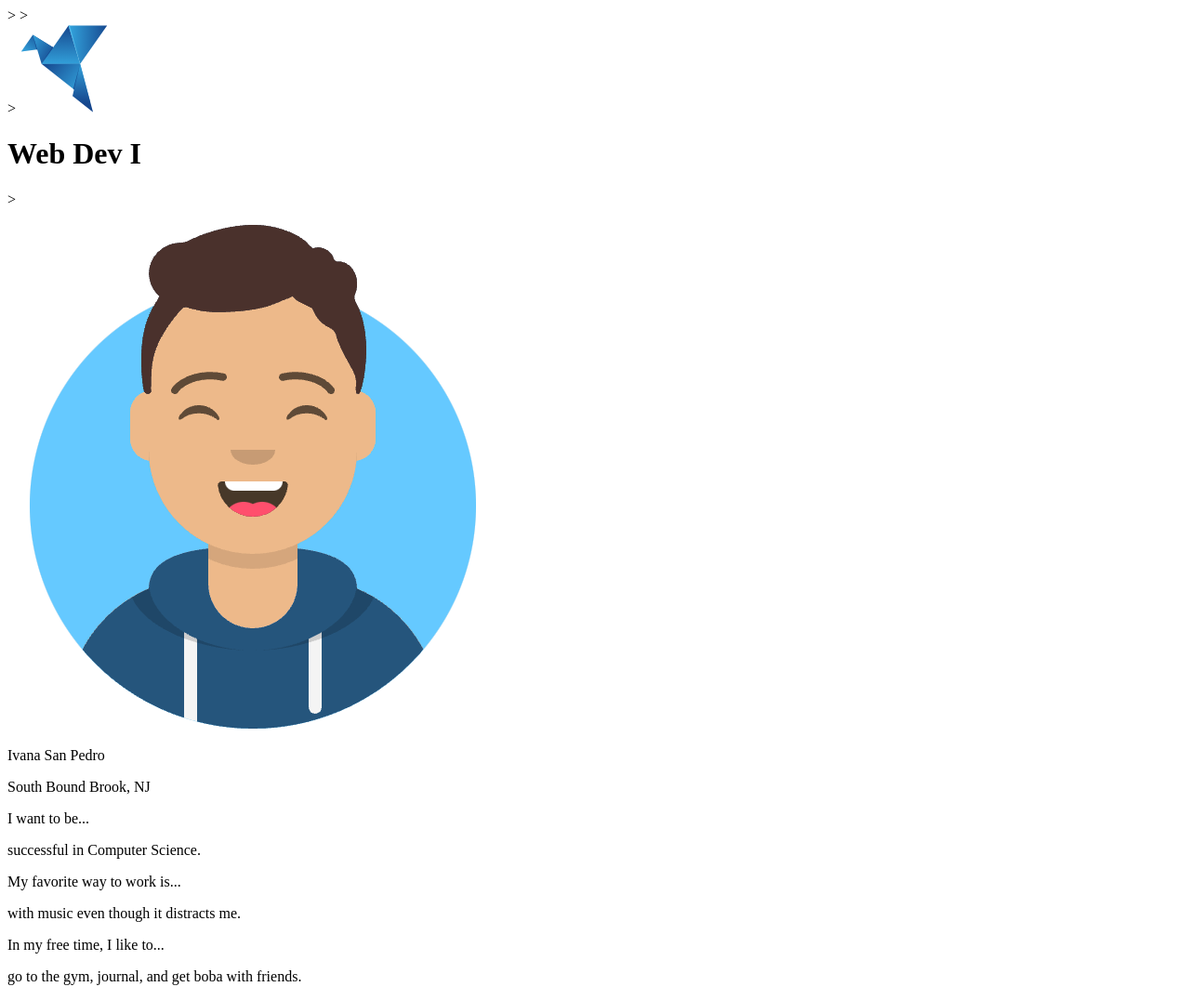
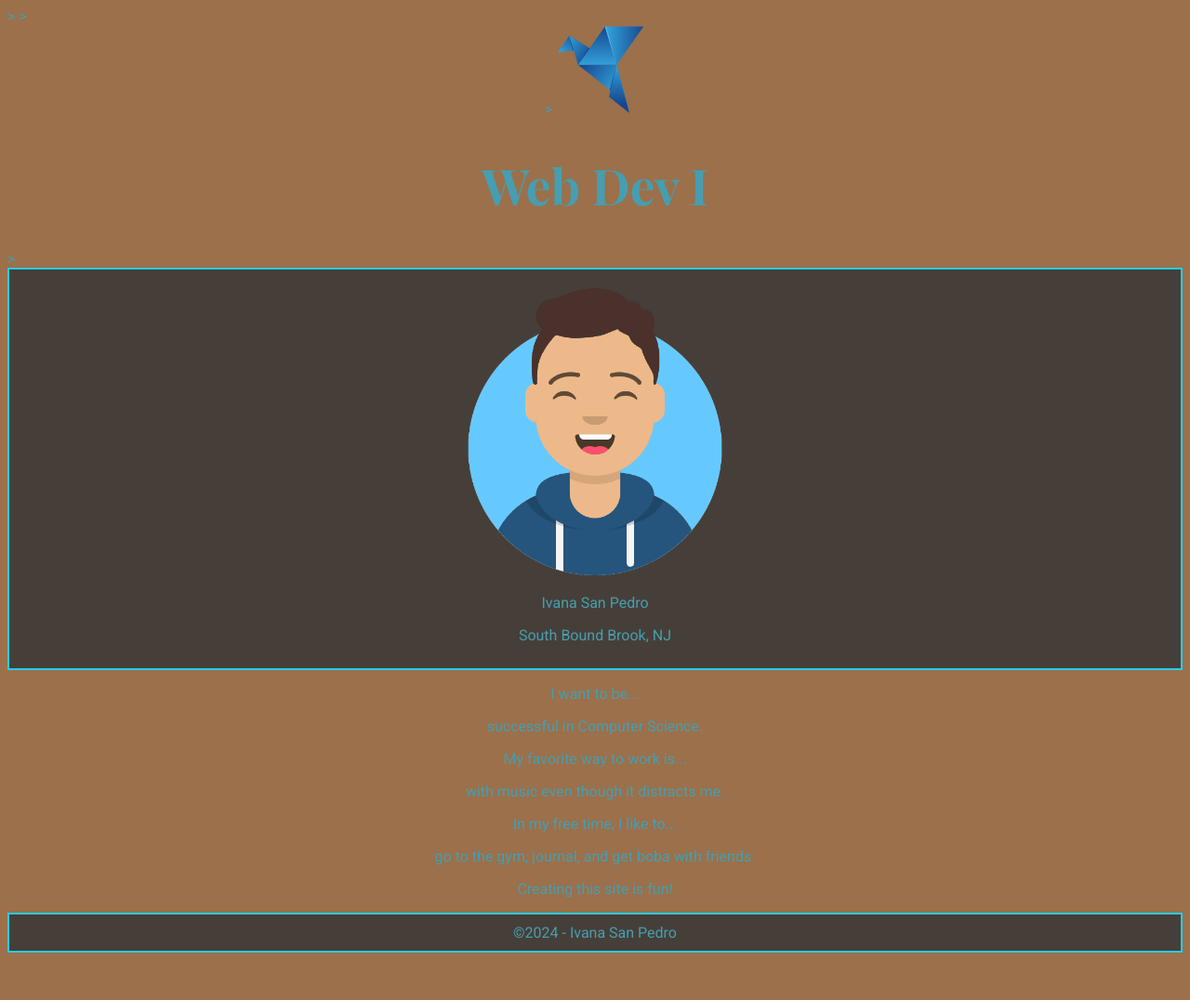
Before and after one commit to RVCC-IDMX/about-me-ivsanpedro, a plain HTML site: page index.html in a window 1280 px wide. Shown: the whole page at 93% size. After the commit the page ends 1033 px from the top, so only its background shows below. Drawn offline with nearby package versions, Linux system fonts and the light colour scheme; a web font is replaced by a local one.

Commit message:
Adding Some Style

```diff
--- /dev/null
+++ b/css/style.css
@@ -0,0 +1,30 @@
+body {
+    font-family:Roboto;
+    background-color: #9B704B;
+    color: #469EB0;
+
+}
+
+h1, h2, h3, h4, h5, h6 {
+    font-family:"Playfair Display";
+    font-size:40pt;
+}
+
+header {
+    text-align:center;
+}
+
+#hero,footer {
+    background-color: #463F39;
+    border:2px solid #25CCEF;
+    text-align:center;
+    padding:10px;
+}
+
+#hero img {
+    width:300px;
+}
+
+#bio {
+    text-align:center;
+}
--- a/index.html
+++ b/index.html
@@ -1,13 +1,21 @@
 <!DOCTYPE html>
 <html lang="en">
-    <!--This is for Web Dev class and my name is Ivana San Pedro-->>
+<!--This is for Web Dev class and my name is Ivana San Pedro-->>
+
 <head>
     <!--head is for meta data that is not visible to the user-->
     <meta charset="UTF-8">
     <meta name="viewport" content="width=, initial-scale=1.0">
     <title>About Me</title>
     <!--Changes the title of the website-->
+
+    <link
+        href="https://fonts.googleapis.com/css2?family=Playfair+Display:ital,wght@0,400..900;1,400..900&family=Roboto:ital,wght@0,100;0,300;0,400;0,500;0,700;0,900;1,100;1,300;1,400;1,500;1,700;1,900&display=swap"
+        rel="stylesheet">
+
+    <link href="css/style.css" rel="stylesheet">
 </head>
+
 <body>
 
     <!--body contains all content that is visible to the visitor-->>
@@ -19,9 +27,8 @@
 
     <main>
         <!--main contains important page content-->>
-        <section>
-            <img src="img/avataaars.png"
-            alt="Avatar picture of me">
+        <section id="hero">
+            <img src="img/avataaars.png" alt="Avatar picture of me">
 
             <div>
                 <p>Ivana San Pedro</p>
@@ -29,10 +36,10 @@
             </div>
         </section>
 
-        <section>
+        <section id="bio">
 
             <!-- bio section -->
-             <div>
+            <div>
 
                 <p>I want to be...</p>
                 <p>successful in Computer Science.</p>
@@ -43,7 +50,9 @@
                 <p>In my free time, I like to...</p>
                 <p>go to the gym, journal, and get boba with friends.</p>
 
-             </div>
+                <p>Creating this site is fun!</p>
+
+            </div>
 
 
         </section>
@@ -52,5 +61,11 @@
 
     </main>
 
+    <footer>
+        ©2024 - Ivana San Pedro
+
+    </footer>
+
 </body>
+
 </html>
```
